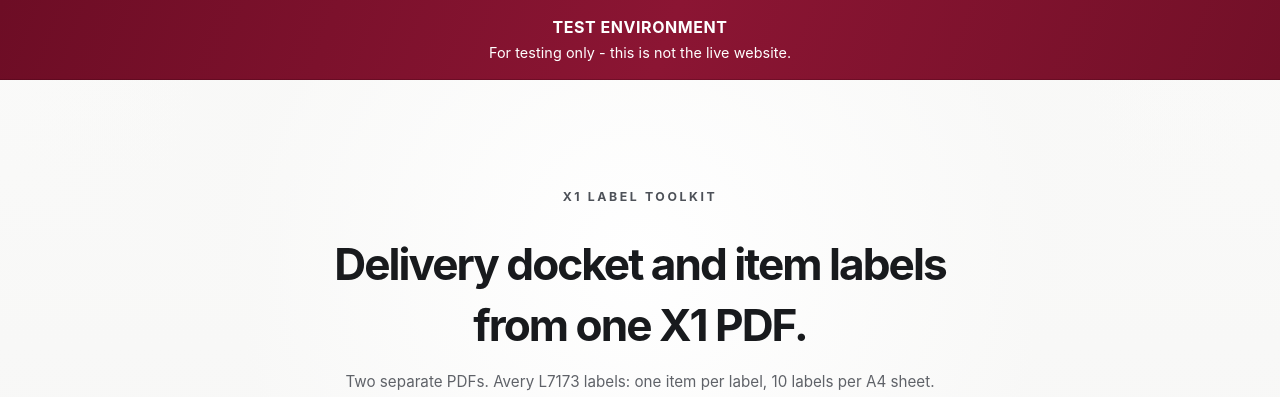
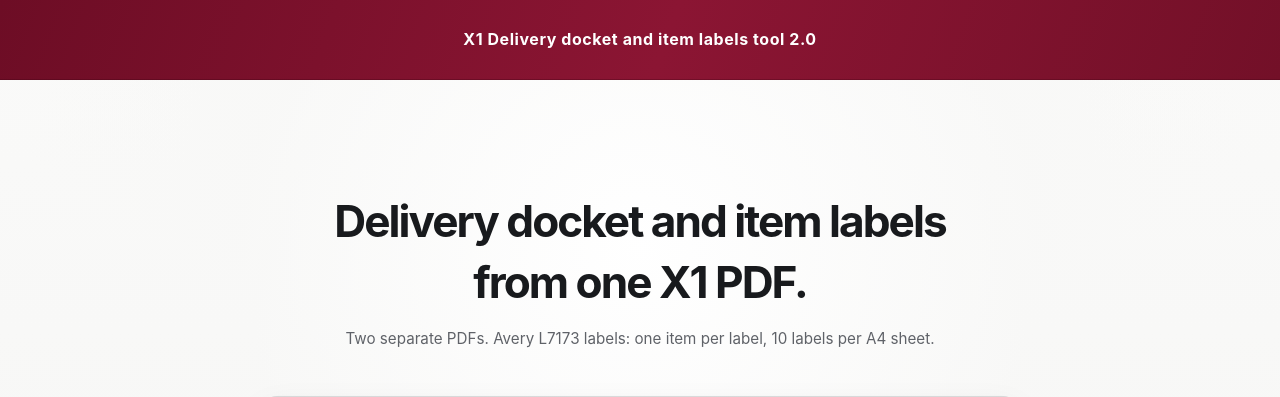
Before and after one commit to leibo314-dotcom/x1-despatch-label-toolkit, a Flask app: page / in a window 1280 px wide. Shown: the top 397 px of the page. Run offline with Flask 3, Linux system fonts and the light colour scheme.

Commit message:
Replace test banner copy with X1 tool 2.0 title

```diff
--- a/templates/index.html
+++ b/templates/index.html
@@ -7,13 +7,11 @@
   <link rel="stylesheet" href="/styles.css">
 </head>
 <body>
-  <aside class="test-banner" aria-label="Test environment notice">
-    <span class="test-banner-badge">TEST ENVIRONMENT</span>
-    <span class="test-banner-copy">For testing only - this is not the live website.</span>
+  <aside class="test-banner" aria-label="Application title">
+    <span class="test-banner-badge">X1 Delivery docket and item labels tool 2.0</span>
   </aside>
   <main class="shell">
     <section class="hero">
-      <p class="eyebrow">X1 Label Toolkit</p>
       <h1>Delivery docket and item labels<br>from one X1 PDF.</h1>
       <p class="lede">Two separate PDFs. Avery L7173 labels: one item per label, 10 labels per A4 sheet.</p>
     </section>
--- a/templates/result.html
+++ b/templates/result.html
@@ -1,7 +1,7 @@
 <!doctype html>
 <html lang="en"><head><meta charset="utf-8"><meta name="viewport" content="width=device-width, initial-scale=1">
 <title>FMI Delivery PDF — Test</title><link rel="stylesheet" href="/styles.css"></head><body>
-<aside class="test-banner"><span class="test-banner-badge">TEST ENVIRONMENT</span><span class="test-banner-copy">For testing only — this is not the live website.</span></aside>
+<aside class="test-banner" aria-label="Application title"><span class="test-banner-badge">X1 Delivery docket and item labels tool 2.0</span></aside>
 <main class="shell" data-job="{{ job_id }}">
 <section class="hero"><p class="eyebrow">Your PDFs</p><h1>Delivery docket &amp; item labels</h1><p class="lede">{{ source_name }}</p></section>
 <div class="output-grid">
```
